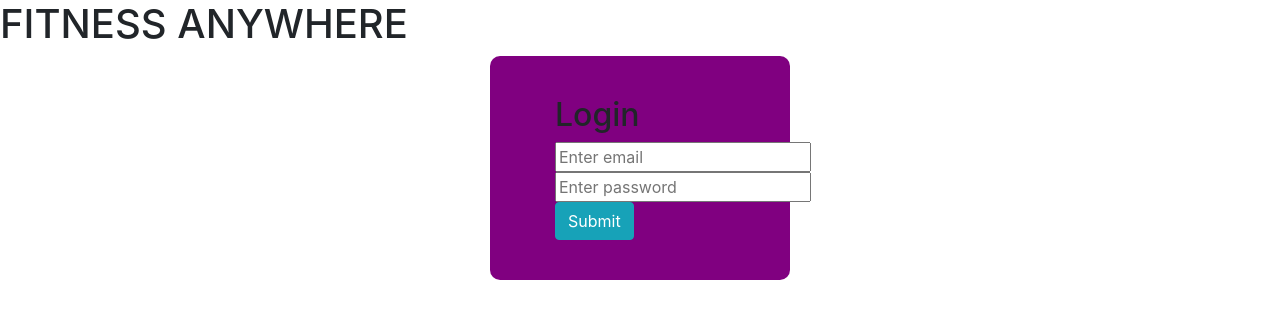
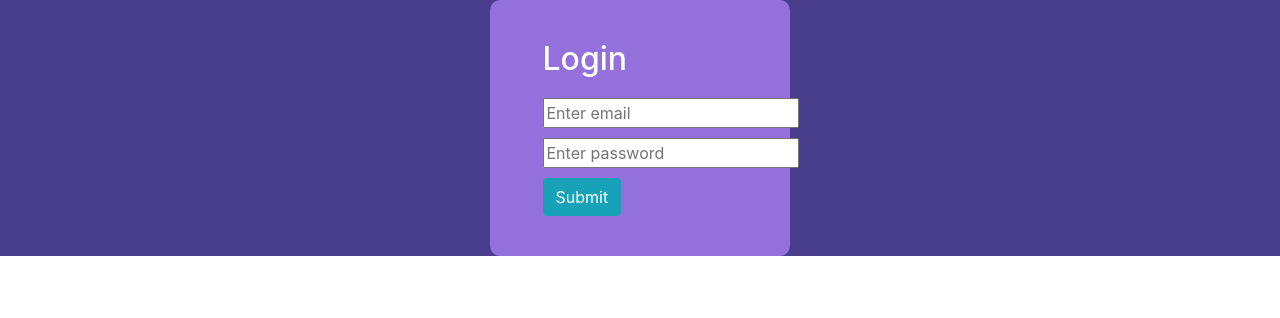
Before and after one commit to AnywhereFitness-BW/frontend, a React (Create React App) app: page /login in a window 1280 px wide. Shown: the top 318 px of the page. Built offline with nearby package versions, Linux system fonts and the light colour scheme.

Commit message:
Styling on Login: background and inputs

```diff
--- a/src/App.js
+++ b/src/App.js
@@ -10,7 +10,7 @@ function App() {
 
   return (
     <div className="App">
-      <h1>FITNESS ANYWHERE</h1>
+      {/* <h1>FITNESS ANYWHERE</h1> */}
       {/* <h1>Login</h1>
       <h2>Get Started</h2> */}
       <Switch>
--- a/src/components/Login.js
+++ b/src/components/Login.js
@@ -4,24 +4,36 @@ import styled from "styled-components";
 import * as yup from "yup";
 import {
   UncontrolledAlert,
-  Container,
+  // Container,
   Form,
   Row,
   Col,
   ButtonToggle,
 } from "reactstrap";
 
-const CustomBox = styled("div")`
+const BodyBackground = styled.div`
+  background-color: #483d8b;
+`;
+const CustomBox = styled.div`
   width: 300px;
   margin: 0px auto;
   border-radius: 10px;
   padding: 40px;
   border: 10px;
-  background-color: ${(props) => (props.active ? "purple" : "purple")};
+  background-color: #9370db;
 `;
 
-const BoxContents = styled("div")`
-  margin-right: 150px;
+const BoxContents = styled.div`
+  margin-right: 200px;
+`;
+
+const LoginPrompt = styled.h2`
+  color: white;
+  margin-bottom: 20px;
+`;
+
+const LoginInputs = styled.div`
+  margin-bottom: 10px;
 `;
 
 const Login = (props) => {
@@ -82,11 +94,14 @@ const Login = (props) => {
   };
 
   return (
+    <BodyBackground>
       <CustomBox active={props.active}>
         {/* <Container> */}
         <div>
           {errors.email && (
-          <UncontrolledAlert color="danger">{errors.email} </UncontrolledAlert>
+            <UncontrolledAlert color="danger">
+              {errors.email}{" "}
+            </UncontrolledAlert>
           )}
           {errors.password && (
             <UncontrolledAlert color="danger">
@@ -99,7 +114,8 @@ const Login = (props) => {
           <Form onSubmit={onSubmit}>
             <Row xs="2">
               <Col sm="12" md={{ size: 6, offset: 3 }}>
-              <h2>Login</h2>
+                <LoginPrompt>Login</LoginPrompt>
+                <LoginInputs>
                   <input
                     onChange={onInputChange}
                     onBlur={onInputChange}
@@ -109,6 +125,8 @@ const Login = (props) => {
                     placeholder="Enter email"
                     value={login.email}
                   />
+                </LoginInputs>
+                <LoginInputs>
                   <input
                     onChange={onInputChange}
                     onBlur={onInputChange}
@@ -118,6 +136,7 @@ const Login = (props) => {
                     placeholder="Enter password"
                     value={login.password}
                   />
+                </LoginInputs>
                 {/* <input type="submit" /> */}
                 <ButtonToggle
                   color="info"
@@ -132,6 +151,7 @@ const Login = (props) => {
         </BoxContents>
         {/* </Container> */}
       </CustomBox>
+    </BodyBackground>
   );
 };
 
--- a/src/components/Register.js
+++ b/src/components/Register.js
@@ -1,5 +1,6 @@
 import React, { useState, useEffect } from "react";
 import * as yup from "yup";
+import styled from "styled-components";
 import {
   UncontrolledAlert,
   Container,
@@ -8,6 +9,27 @@ import {
   ButtonToggle,
   Form,
 } from "reactstrap";
+
+const CustomBox = styled("div")`
+  width: 500px;
+  margin: 5px;
+  border-radius: 10px;
+  padding: 40px;
+  border: 10px;
+  background-color: ${(props) => (props.active ? "#9370DB" : "#9370DB")};
+`;
+
+const BoxContents = styled("div")`
+  border: 0px auto;
+`;
+
+const Inputs = styled.div`
+  width: 300px;
+`
+
+const Button = styled.button`
+  width: 30px;
+`
 
 const Register = () => {
   const [isButtonDisabled, setIsButtonDisabled] = useState(true);
@@ -91,16 +113,24 @@ const Register = () => {
   };
 
   return (
+    <CustomBox>
       <Container>
         <div>
           {errors.fname && (
-          <UncontrolledAlert color="danger"> {errors.fname} </UncontrolledAlert>
+            <UncontrolledAlert color="danger">
+              {" "}
+              {errors.fname}{" "}
+            </UncontrolledAlert>
           )}
           {errors.lname && (
-          <UncontrolledAlert color="danger">{errors.lname} </UncontrolledAlert>
+            <UncontrolledAlert color="danger">
+              {errors.lname}{" "}
+            </UncontrolledAlert>
           )}
           {errors.email && (
-          <UncontrolledAlert color="danger">{errors.email} </UncontrolledAlert>
+            <UncontrolledAlert color="danger">
+              {errors.email}{" "}
+            </UncontrolledAlert>
           )}
           {errors.password && (
             <UncontrolledAlert color="danger">
@@ -114,10 +144,12 @@ const Register = () => {
           )}
         </div>
 
+        <BoxContents>
           <Form onSubmit={onSubmit}>
             <Row xs="2">
               <Col sm="12" md={{ size: 6, offset: 3 }}>
                 <h1>Register Now!</h1>
+                <Inputs>
                 <input
                   onChange={onInputChange}
                   name="fname"
@@ -166,7 +198,7 @@ const Register = () => {
                   value={formData.confirmPassword}
                   placeholder="Confirm password"
                 />
-
+                </Inputs>
                 <label>
                   Choose one:
                   <select onChange={onInputChange} name="userRole">
@@ -190,6 +222,7 @@ const Register = () => {
                 )}
 
                 {/* <input type="submit" /> */}
+                <Button>
                 <ButtonToggle
                   disabled={isButtonDisabled}
                   color="info"
@@ -197,10 +230,13 @@ const Register = () => {
                 >
                   Submit
                 </ButtonToggle>
+                </Button>
               </Col>
             </Row>
           </Form>
+        </BoxContents>
       </Container>
+    </CustomBox>
   );
 };
 
```
Lines whose indentation alone changed are shown as unchanged.
